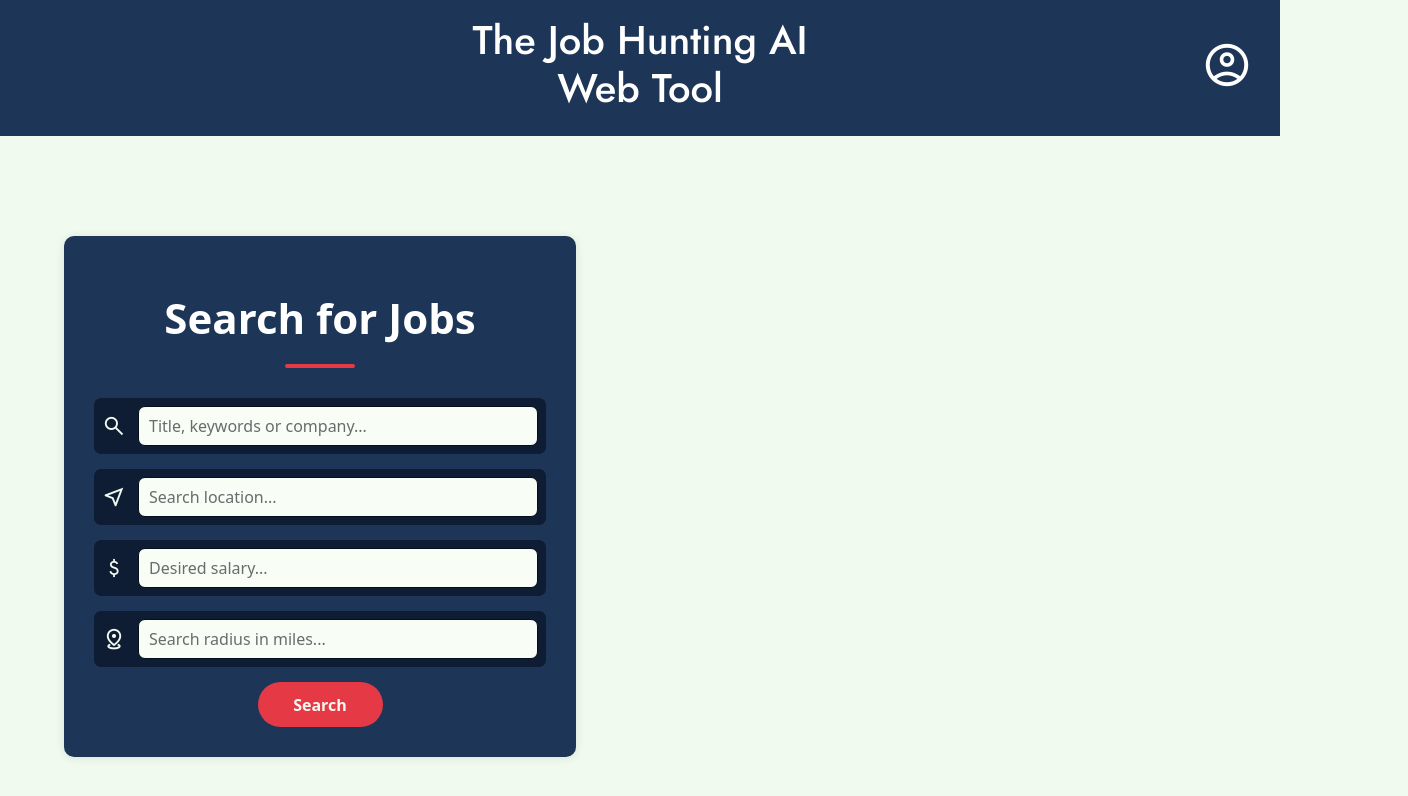
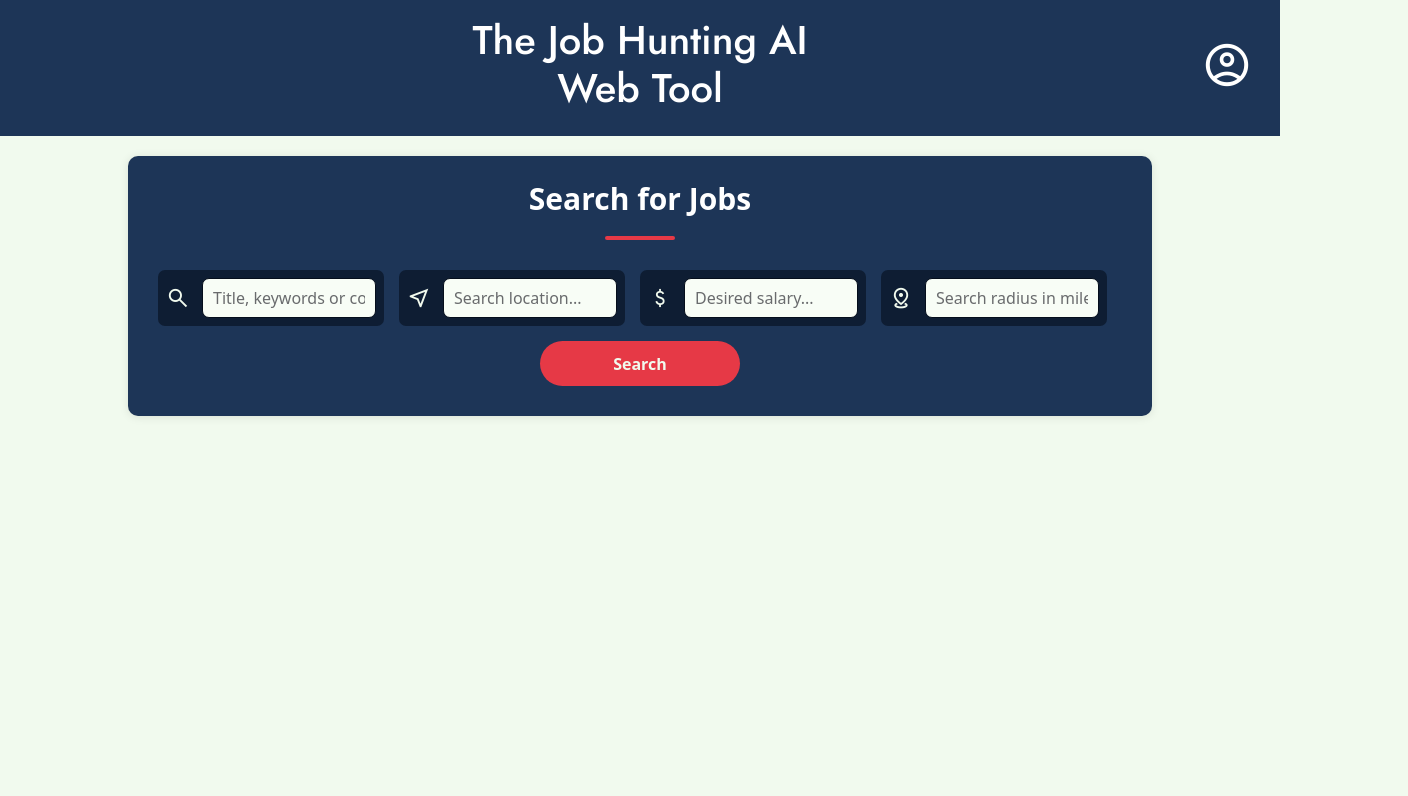
Before and after one commit to jmalp/The-Job-Hunting-AI-Web-Tool, a React (Create React App) app in the folder app/: page /search in a window 1280 px wide. Shown: the top 796 px of the page, 1408 px wide, since content can reach past the window. Built offline with nearby package versions, Linux system fonts and the light colour scheme.

Commit message:
several style changes

```diff
--- a/app/src/components/JobCard.css
+++ b/app/src/components/JobCard.css
@@ -6,12 +6,10 @@
 .card {
     display: flex;
     flex-direction: column;
-    margin: auto;
-    margin-top: 20px;
-    background: #1D3557;
+    margin-top: auto;
+    background-color: #1D3557 !important;
     padding: 20px;
-    width: 90%;
-    max-width: 500px;
+    width: 100%;
     box-shadow: 0 1px 10px rgba(0, 0, 0, 0.1);
     border-radius: 10px;
     transition: background-color 0.3s, transform 0.3s;
@@ -19,7 +17,7 @@
 
 .card:hover {
     transform: scale(1.03);
-    background-color: rgba(29, 53, 87, 0.8);
+    background-color: #050e1c !important;
 }
 
 .title, .location, .details, .snippet {
@@ -28,7 +26,7 @@
 }
 
 .title {
-    font-size: 24px;
+    font-size: 20px;
     font-weight: 600;
 }
 
--- /dev/null
+++ b/app/src/components/JobList.css
@@ -0,0 +1,14 @@
+.job-list-container {
+    display: flex;
+    justify-content: center;
+    width: 100%;
+  }
+
+  .job-list {
+    display: grid;
+    grid-template-columns: repeat(2, 1fr);
+    gap: 25px;
+    width: 120%;
+    max-width: 1200px;
+    padding: 10px;
+  }
--- a/app/src/components/JobList.js
+++ b/app/src/components/JobList.js
@@ -1,11 +1,12 @@
-import JobCard from "../components/JobCard"
+import JobCard from "../components/JobCard";
+import './JobList.css';
 
-export default function JobList({jobs}) {
+export default function JobList({ jobs }) {
     return (
-        <div id="list">
-            <ul>
+        <div className="job-list-container">
+            <div className="job-list">
                 {jobs.map((job, i) => <JobCard job={job} key={i} />)}
-            </ul>
+            </div>
         </div>
-    )
+    );
 }
--- a/app/src/pages/Form.css
+++ b/app/src/pages/Form.css
@@ -23,7 +23,7 @@
 
   .form-page-title {
     color: #F1FAEE;
-    font-size: 42px;
+    font-size: 36px;
     font-weight: 600;
     text-align: center;
   }
--- a/app/src/pages/JobSearching.css
+++ b/app/src/pages/JobSearching.css
@@ -1,5 +1,8 @@
 .search-page-container {
     display: flex;
+    flex-direction: column;
+    margin-top: 20px;
+    align-items: center;
   }
 
   .job-link {
@@ -34,16 +37,17 @@
   }
 
   .search-page-form {
-    position: sticky;
-    top: 25%;
+    position: fixed;
+    top: 1;
+    left: 50%;
+    transform: translateX(-50%);
     z-index: 1;
     flex-direction: column;
     margin: auto;
-    margin-top: 100px;
     background: #1D3557;
     padding: 30px;
-    width: 40%;
-    max-width: 1000px;
+    width: 80%;
+    max-width: 1300px;
     box-shadow: 0 1px 10px rgba(0, 0, 0, 0.1);
     border-radius: 10px;
   }
@@ -54,13 +58,13 @@
     align-items: center;
     gap: 15px;
     width: 100%;
-    margin-top: 20px;
+    margin-top: -10px;
     margin-bottom: 30px;
   }
 
   .search-page-title {
     color: #FFFFFF;
-    font-size: 42px;
+    font-size: 30px;
     font-weight: 600;
     text-align: center;
   }
@@ -74,11 +78,14 @@
 
   .search-page-inputs {
     display: flex;
-    flex-direction: column;
+    flex-direction: row;
+    justify-content: space-between;
+    align-items: center;
   }
 
   .search-page-input {
-    margin-bottom: 15px;
+    flex: 1;
+    margin-right: 15px;
   }
 
   .input {
@@ -103,10 +110,11 @@
   .search-page-submit-container {
     display: flex;
     justify-content: center;
+    margin-top: 15px;
   }
 
   .search-page-submit-btn {
-    width: 125px;
+    width: 200px;
     height: 45px;
     background: #E63946;
     color: #F1FAEE;
@@ -123,7 +131,9 @@
   }
 
   .search-page-results {
-    margin-top: 20px;
-    width: 50%;
-    z-index: 2;
+    margin-top: 300px;
+    width: 120%;
+    max-height: calc(100vh - 300px);
+    overflow-y: auto;
+    padding-bottom: 20px;
   }
--- a/app/src/pages/Login.css
+++ b/app/src/pages/Login.css
@@ -22,7 +22,7 @@
 
   .text {
     color: #F1FAEE;
-    font-size: 42px;
+    font-size: 36px;
     font-weight: 600;
     text-align: center;
   }
--- a/app/src/pages/Settings.css
+++ b/app/src/pages/Settings.css
@@ -23,7 +23,7 @@
 
   .settings-title {
     color: #FFFFFF;
-    font-size: 42px;
+    font-size: 30px;
     font-weight: 600;
     text-align: center;
   }
```
Lines whose indentation alone changed are shown as unchanged.
